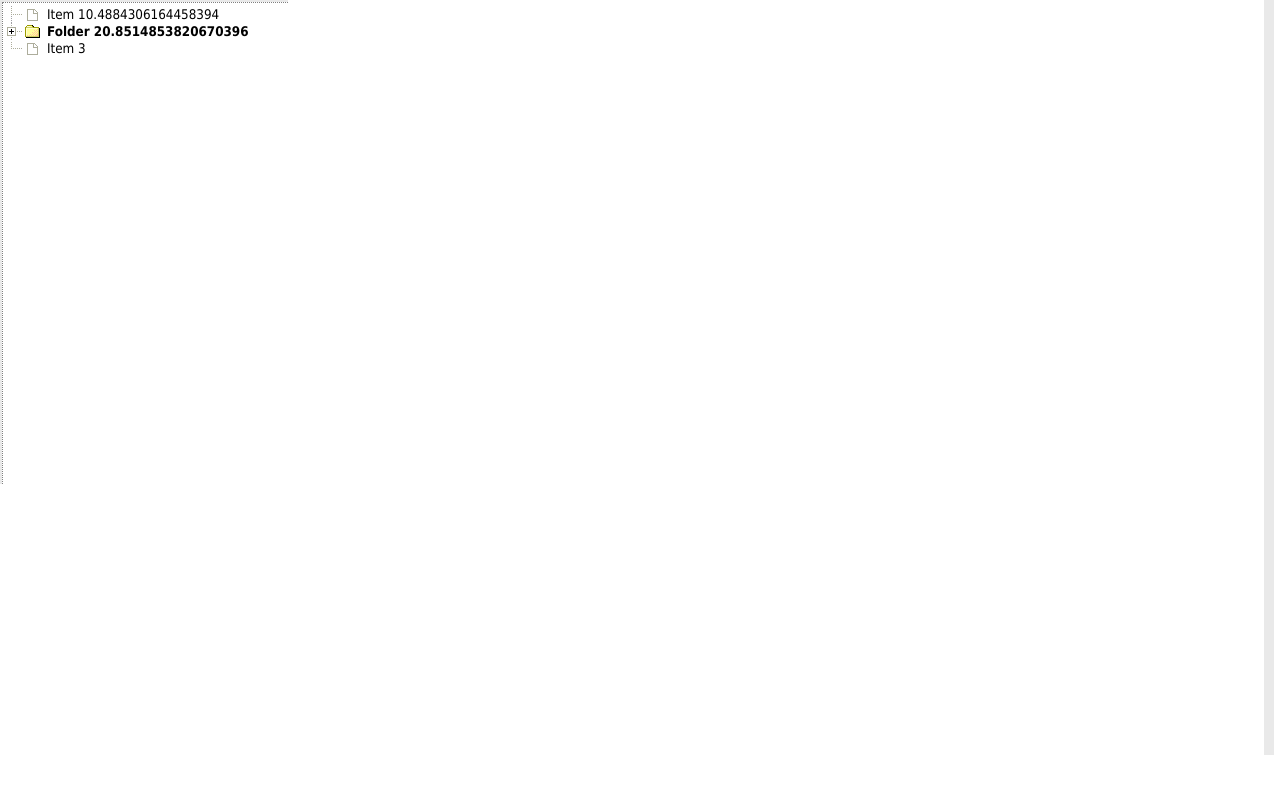
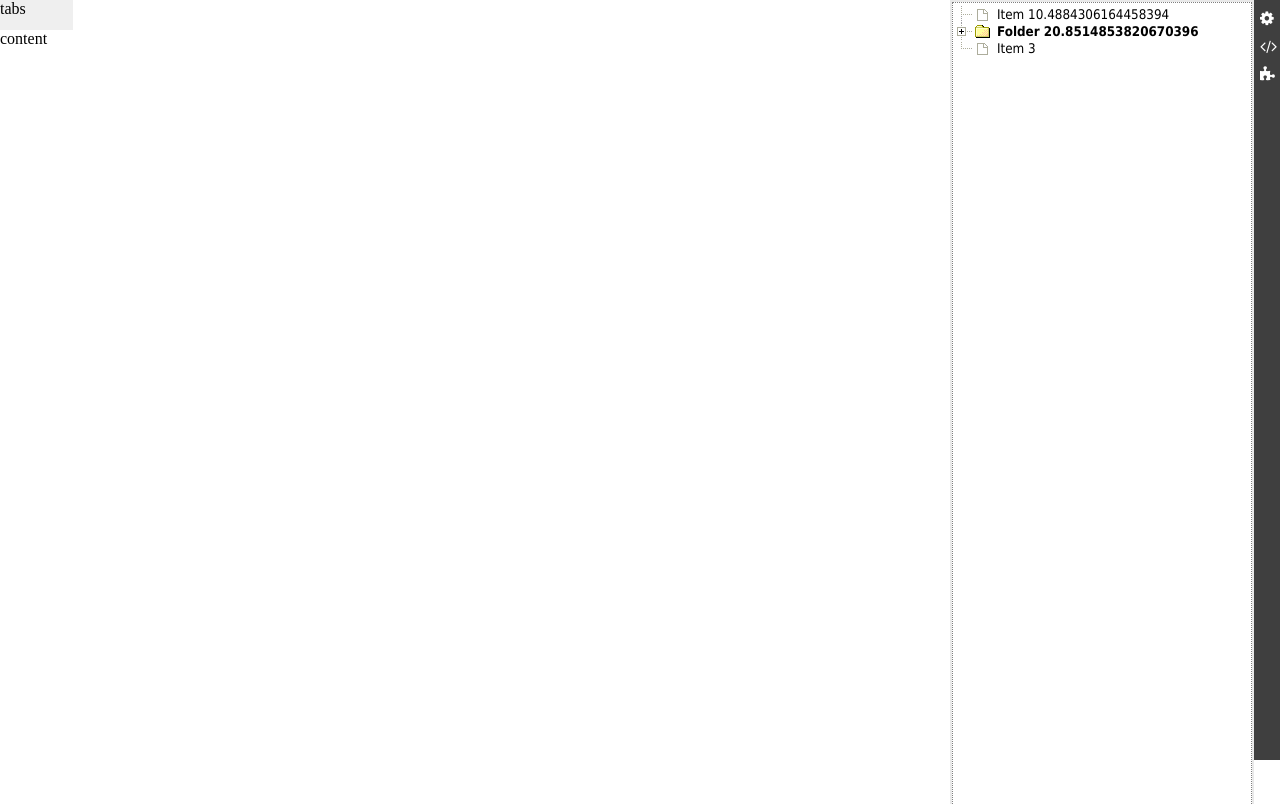
Before and after one commit to Dovyski/Codebot, a PHP site: page / in a window 1280 px wide. Run offline with PHP 8.4, Linux system fonts and the light colour scheme.

Commit message:
Organize content and panels.

```diff
--- a/css/style.css
+++ b/css/style.css
@@ -25,46 +25,74 @@ body {
     margin: 0;
 }
 
-#menu {
+#wrapper {
+	position: relative;
+	min-height: 100%;
 	width: 100%;
-	height: 40px;
-	clear: both;
-	background: #DE3A3A;
 }
 
-#panels {
-	position: relative;
-	width: 100%;
-	height: 500px;
-	overflow: auto;
+/*
+-----------------------------------------------------
+Config panel
+-----------------------------------------------------
+*/
+
+#config-panel {
+	float: right;
+	width: 30px;
+	background: #3f3f3f;
+	height: 750px; /* TODO: fix it! */
+	color: #fff;
+	padding: 10px 0 0 0;
 }
 
-#panel-left {
+#config-panel a {
+	color: #fff;
 	float: left;
-	width: 22.5%;
-	background: #e9e9e9;
-	overflow: hidden;
+	clear: both;
+	margin: 0 0 10px 10px;
 }
 
-#panel-right {
-	float: left;
-	width: 77%;
-	overflow: auto;
-	background: #e9e9e9;
+/*
+-----------------------------------------------------
+Files panel
+-----------------------------------------------------
+*/
+
+#files-panel {
+	float: right;
+	width: 300px;
+	background: #1f1f1f;
+	height: 800px; /* TODO: fix it! */
 }
 
 #folders {
 	width: 100%;
 	overflow: hidden;
 	padding: 2px;
-	height: 480px;
+	height: 800px; /* TODO: fix it! */
 	background: #e9e9e9;
 }
 
-#main {
-	width: 95%;
-	height: 725px;
-	background: #fff;
-	padding: 10px 20px 20px 20px;
-	overflow: auto;
+/*
+-----------------------------------------------------
+Content area (where code is edited)
+-----------------------------------------------------
+*/
+
+#content-panel {
+	float: left;
 }
+
+#tabs {
+	float: left;
+	width: 100%;
+	height: 30px;
+	background: #efefef;
+	clear: both;
+}
+
+#content {
+	width: 100%;
+	float: left;
+}
--- a/index.html
+++ b/index.html
@@ -16,13 +16,21 @@
 </head>
 
 <body>
-	<div class="panels">
-		<div id="panel-left">
+	<div class="wrapper">
+		<div id="config-panel">
+				<a href="#"><i class="fa fa-cog"></i></a>
+				<a href="#"><i class="fa fa-code"></i></a>
+				<a href="#"><i class="fa fa-puzzle-piece"></i></a>
+			</ul>
+		</div>
+
+		<div id="files-panel">
 			<div id="folders"></div>
 		</div>
 
-		<div id="panel-right">
-			<div id="main"></div>
+		<div id="content-panel">
+			<div id="tabs">tabs</div>
+			<div id="content">content</div>
 		</div>
 	</div>
 
```
Also changed, not shown: css/style.min.css (+8 -6 lines).
